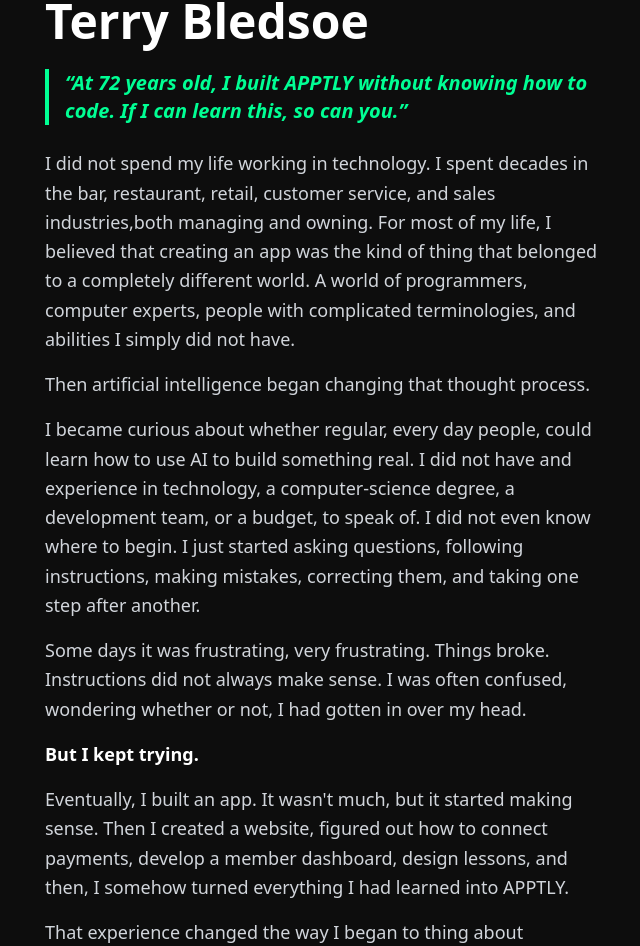
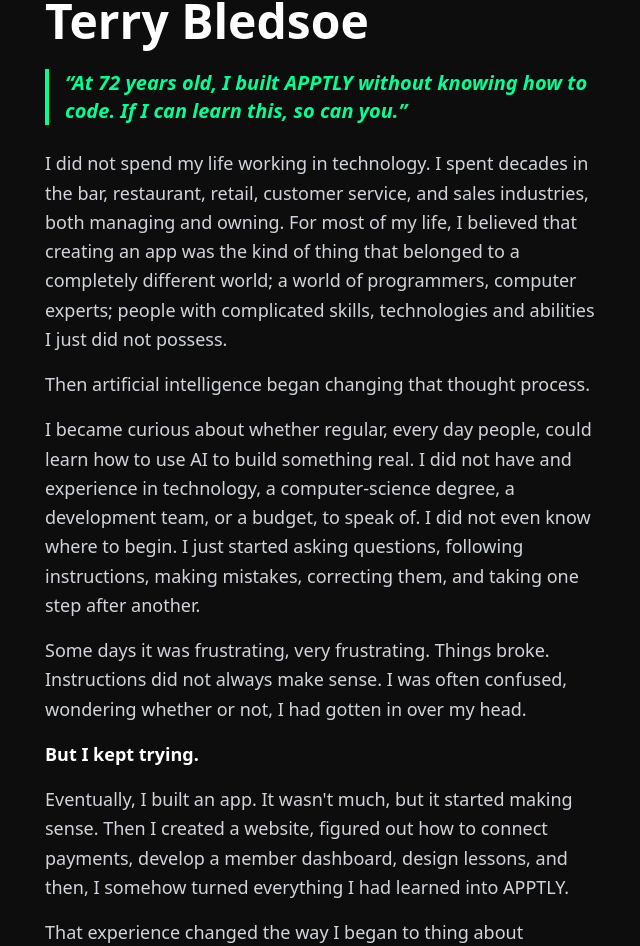
Before and after one commit to myapptly/apptly-website, a Next.js app: page / in a window 1280 px wide. Shown: the part 2905-3851 px from the top of the page, without its empty margins (615-1255 px from the left). Built offline with nearby package versions, Linux system fonts and the light colour scheme.

Commit message:
Update bio

```diff
--- a/components/bio.tsx
+++ b/components/bio.tsx
@@ -46,10 +46,10 @@ export function Bio() {
   <div className="space-y-4 text-lg text-gray-300 leading-relaxed">
     <p>
       I did not spend my life working in technology. I spent decades in the bar,
-      restaurant, retail, customer service, and sales industries,both managing and owning.
+      restaurant, retail, customer service, and sales industries, both managing and owning.
       For most of my life, I believed that creating an app was the kind of thing that belonged to a
-      completely different world. A world of programmers, computer experts, people with
-      complicated terminologies, and abilities I simply did not have.
+      completely different world; a world of programmers, computer experts; people with
+      complicated skills, technologies and abilities I just did not possess.
     </p>
 
     <p>
```
